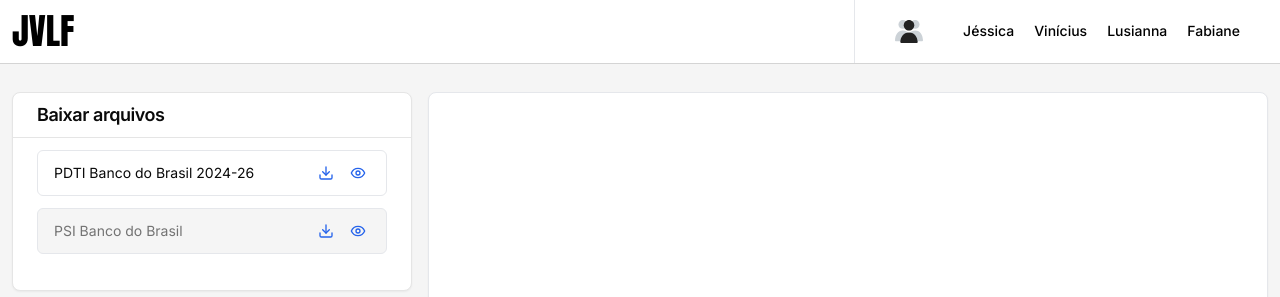
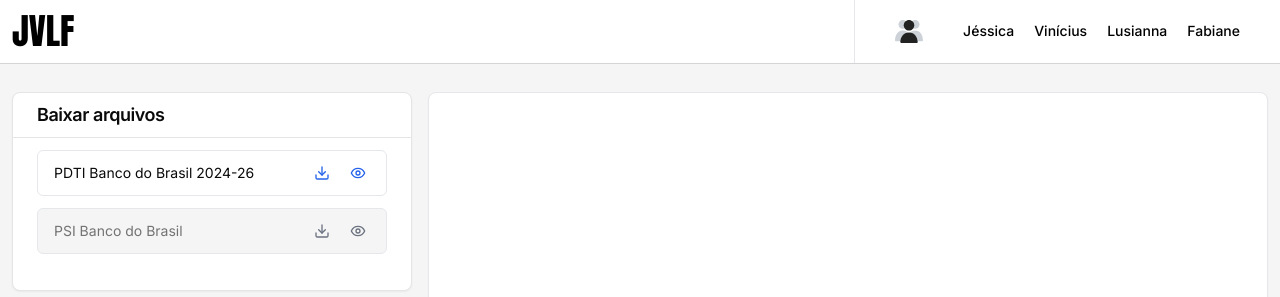
Before and after one commit to vnxcius/jvlf, a React (Vite) app: page / in a window 1280 px wide. Shown: the top 297 px of the page. Built offline with nearby package versions, Linux system fonts and the light colour scheme.

Commit message:
card-option button cursor fixed

```diff
--- a/src/components/ui/card-option.tsx
+++ b/src/components/ui/card-option.tsx
@@ -30,9 +30,8 @@ const CardOption = (props: Props) => {
       </div>
       <div className="flex gap-3 items-center">
         <AlertDialog>
-
-          <AlertDialogTrigger disabled={props.disabled}>
-            <DownloadIcon width={16} color="#2563eb" />
+          <AlertDialogTrigger disabled={props.disabled} className={props.disabled ? "cursor-not-allowed p-1" : "p-1"}>
+            <DownloadIcon width={16} color={props.disabled ? "#6b7280" : "#2563eb"} />
           </AlertDialogTrigger>
           <AlertDialogContent>
             <AlertDialogHeader>
@@ -52,8 +51,8 @@ const CardOption = (props: Props) => {
           </AlertDialogContent>
         </AlertDialog>
 
-        <button onClick={props.func} className="p-1" title="Visualizar" disabled={props.disabled}>
-          <EyeIcon width={16} color="#2563eb" />
+        <button onClick={props.func} className={props.disabled ? "cursor-not-allowed p-1" : "p-1"} title="Visualizar" disabled={props.disabled}>
+          <EyeIcon width={16} color={props.disabled ? "#6b7280" : "#2563eb"} />
         </button>
       </div>
     </div>
```
